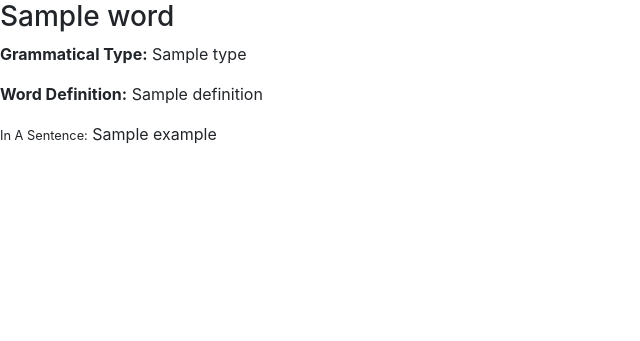
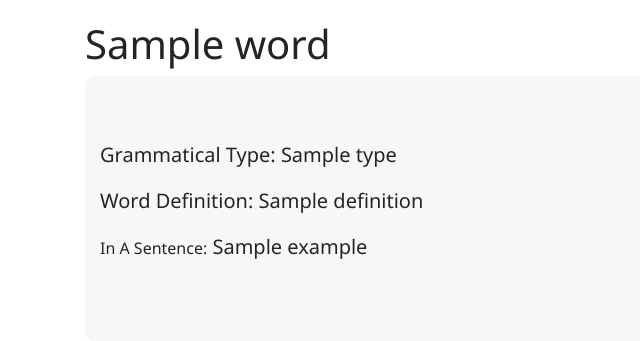
Before and after one commit to Codingdells/Simple-Web-Dictionary, a Django app: template dict/apidict/templates/apidict/results.html in a window 1280 px wide. Shown: the top 341 px of the page, without its empty margins (0-640 px from the left). Run offline with Django 3.2, Linux system fonts and the light colour scheme; the template is opened without the code that fills it: most values are stand-ins (such as "Sample title", 1, 10 or a date in 2020); some libraries are stand-ins or nearby versions.

Commit message:
Further Updates

```diff
--- a/dict/apidict/forms.py
+++ b/dict/apidict/forms.py
@@ -2,4 +2,4 @@ from django import forms
 
 
 class WordForm(forms.Form):
-    word = forms.CharField(max_length=200)
+    word = forms.CharField(max_length=200, label="")
--- a/dict/apidict/templates/apidict/base.html
+++ b/dict/apidict/templates/apidict/base.html
@@ -7,9 +7,42 @@
     <title>Word Lookup</title>
     <link rel="stylesheet" href="https://stackpath.bootstrapcdn.com/bootstrap/4.5.2/css/bootstrap.min.css">
     <!-- <link rel="stylesheet" href="{% static 'apidict/main.css' %}"> -->
+    <link href="https://fonts.googleapis.com/css2?family=Noto+Sans:wght@400;700&display=swap" rel="stylesheet">
+    </head>
+    <style>
+        body {
+            font-family: 'Noto Sans', sans-serif;
+            font-size: 20px;
+        }
+        .try{
+            background-color: rgb(247, 247, 247);
+            border-radius: 10px;
+        }
+        .bold{
+            font-size: 40px;
+            font-weight: 500;
+            margin-top: 20px;
+        }
+
+        .box{
+            align-items: center;
+        }
+
+        /* .width{
+            width: 75%;
+            font-size: 20px;
+            margin-top: 20px;
+        } */
+
+        /* .cent{
+            background-color: #557b9e;
+            justify-content: center;
+            padding: 20px;
+        } */
+    </style>
 </head>
 <body>
-    <div class="parent">
+    <div class="container cent">
     {% block content %}
     {% endblock %}
     </div>
--- a/dict/apidict/templates/apidict/results.html
+++ b/dict/apidict/templates/apidict/results.html
@@ -1,13 +1,26 @@
 {% extends "apidict/base.html"%}
 {% block content%}
-<h3>{{ word }}</h3>
+<h3 class="display-4 bold">{{ word }}</h3>
+{% if results %}
 {% for te in results %}
-<article class="media content-section">
+<div class="jumbotron jumbotron-fluid try width">
+    <div class="container">
+        <p>Grammatical Type: {{te.type}}</p>
+        <p class="lead"><strong> Word Definition: </strong> {{ te.definition }}</p>
+        <p><small>In A Sentence:</small> {{ te.example }}</p>
+    </div>
+</div>
+{% endfor %}
+{% else %}
+<p>Cant find the word you search for</p>
+{% endif %}
+{% endblock %}
+
+
+<!-- <article class="media content-section">
     <div class="media-body">
-        <p><strong>Grammatical Type:</strong> {{te.type}}</p>
+        <p></p>
         <p class="article-content"><strong>Word Definition:</strong> {{ te.definition }}</p>
         <p class="article-content"><small>In A Sentence:</small> {{ te.example }}</p>
     </div>
-</article>
-{% endfor %}
-{% endblock %}
+</article> -->
```
Also changed, not shown: dict/apidict/templates/apidict/index.html (+6 -7 lines).
